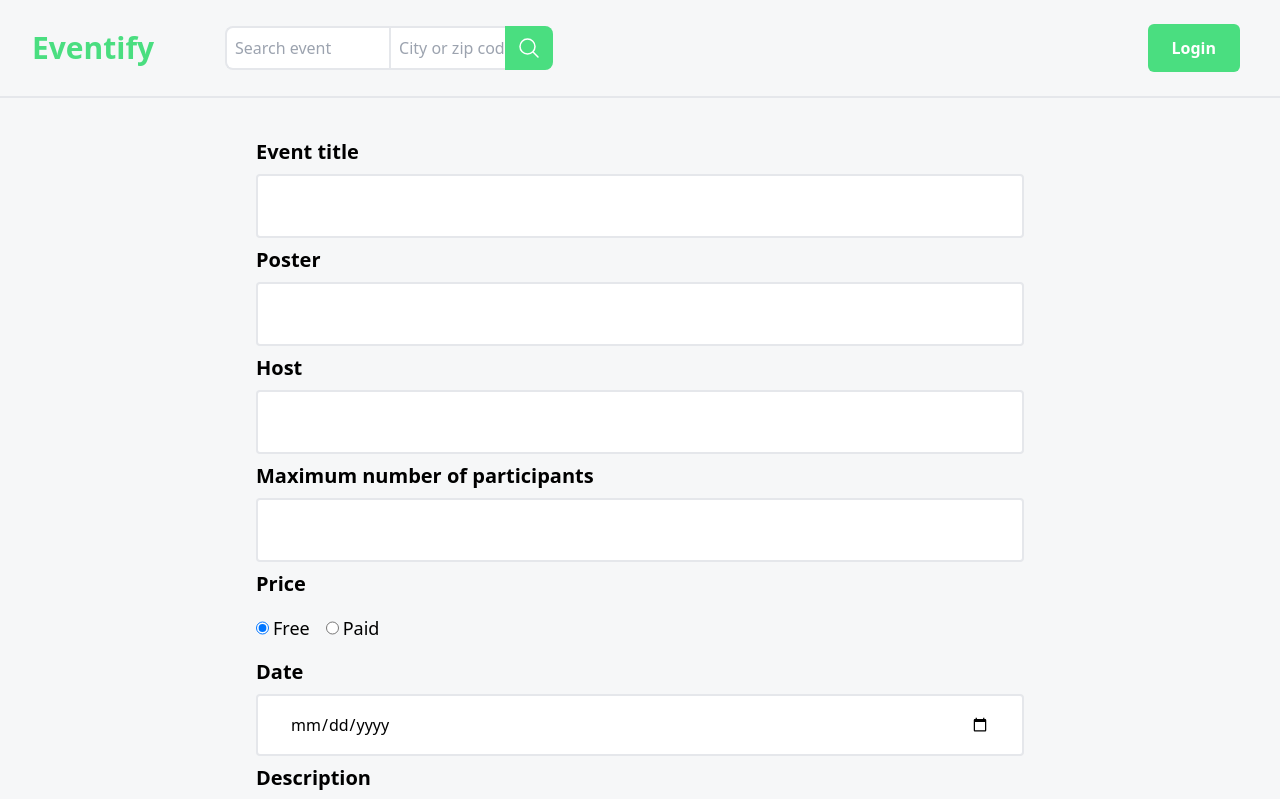
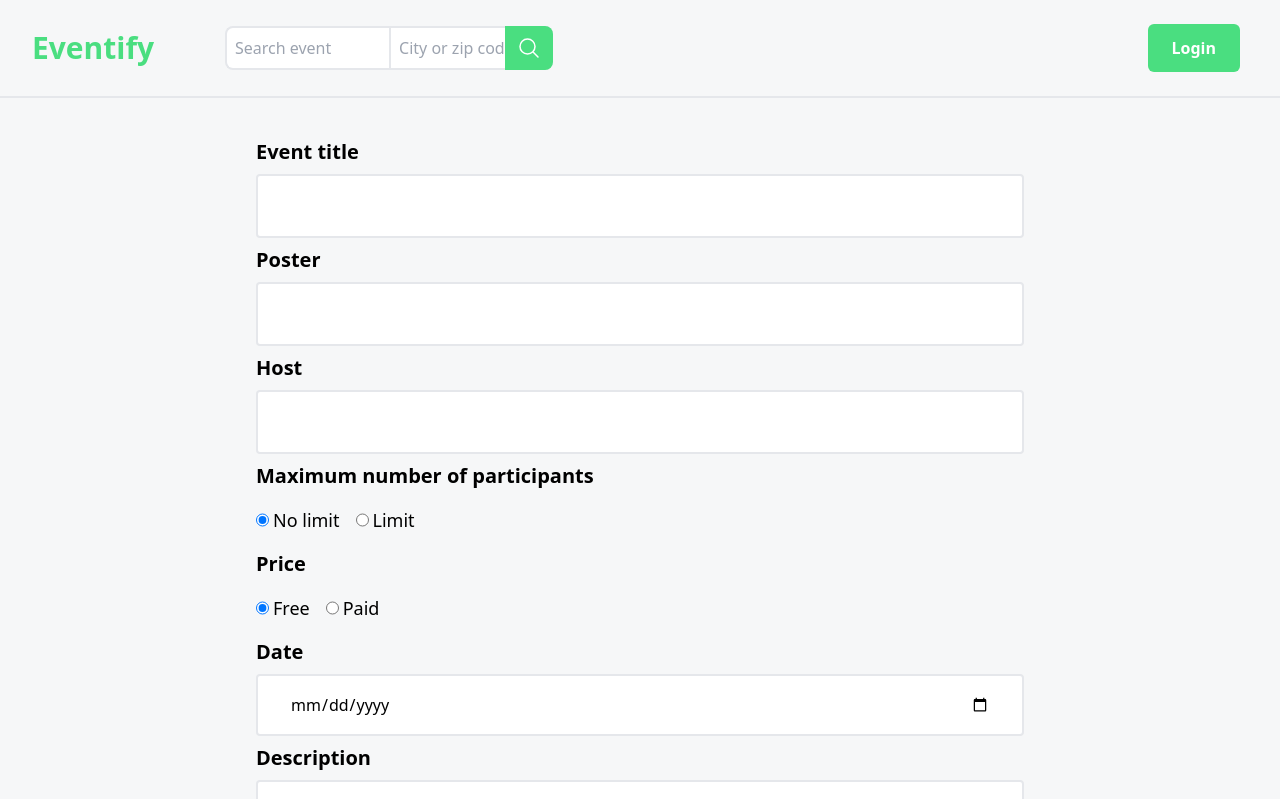
Before and after one commit to Shaymoun/eventify, a React (Vite) app in the folder frontend/: page /add-event in a window 1280 px wide. Shown: the top 799 px of the page. Built offline with nearby package versions, Linux system fonts and the light colour scheme.

Commit message:
refactor: Added external inputs in eventform.

```diff
--- a/frontend/src/App.jsx
+++ b/frontend/src/App.jsx
@@ -10,7 +10,7 @@ import EventDetailPage, {
 	action as deleteEventAction,
 } from "./pages/EventDetail"
 import { action as changeEventAction } from "./components/EventForm"
-import EditEventPage, { action as updateEventAction } from "./pages/EditEvent"
+import EditEventPage from "./pages/EditEvent"
 import ErrorPage from "./pages/Error"
 
 function App() {
@@ -47,7 +47,7 @@ function App() {
 								{
 									path: "edit",
 									element: <EditEventPage />,
-									action: updateEventAction,
+									action: changeEventAction,
 								},
 							],
 						},
--- a/frontend/src/components/Event.jsx
+++ b/frontend/src/components/Event.jsx
@@ -6,11 +6,21 @@ import {
 	CalendarDaysIcon,
 } from "@heroicons/react/24/outline"
 
-const Event = ({ id, title, poster, date, host, ongoingPeoples, price }) => {
+const Event = ({
+	id,
+	title,
+	poster,
+	date,
+	host,
+	ongoingPeoples,
+	maxPeoples,
+	price,
+}) => {
 	const location = useLocation()
 	const path =
 		location.pathname.split("/")[1] === "my-events" ? id : "/my-events/" + id
-	console.log()
+
+	const maxNumberOfPeoples = maxPeoples === 0 ? '' : `/${maxPeoples}`
 	return (
 		<li>
 			<Link to={path}>
@@ -26,11 +36,11 @@ const Event = ({ id, title, poster, date, host, ongoingPeoples, price }) => {
 							<div className='flex'>
 								<div className='flex items-center'>
 									<CheckCircleIcon className='inline-block w-6 h-6 mr-1' />
-									<span>{ongoingPeoples} going </span>
+									<span>{ongoingPeoples}{maxNumberOfPeoples} going </span>
 								</div>
 								<div className='flex items-center ml-2'>
 									<TicketIcon className='inline-block w-6 h-6 mr-1' />
-									<span>{price > 0 ? price : "Free"}</span>
+									<span>{price > 0 ? `${price}$` : "Free"}</span>
 								</div>
 							</div>
 						</div>
--- a/frontend/src/components/EventForm.jsx
+++ b/frontend/src/components/EventForm.jsx
@@ -6,6 +6,11 @@ const EventForm = ({ method, event }) => {
 	const [isEventPaid, setIsEventPaid] = useState(
 		event ? event.price > 0 : false
 	)
+	const [maxNumOfPeoples, setMaxNumOfPeoples] = useState({
+		isLimit: event ? event.maxPeoples > 0 : false,
+		maxAmount: event ? event.maxPeoples : 0,
+	})
+
 	const navigate = useNavigate()
 
 	const cancelHandler = () => {
@@ -58,20 +63,77 @@ const EventForm = ({ method, event }) => {
 					/>
 				</div>
 				<div>
-					<label
-						htmlFor='maxpeoples'
-						className='block py-2 text-xl font-semibold'>
+					<p className='block py-2 text-xl font-semibold'>
 						Maximum number of participants
+					</p>
+					<div className='flex items-center gap-4 my-1'>
+						<div className='flex gap-1'>
+							<input
+								type='radio'
+								id='nolimit'
+								name=''
+								checked={!maxNumOfPeoples.isLimit}
+								onChange={() => {
+									setMaxNumOfPeoples(state => {
+										return { ...state, isLimit: false }
+									})
+								}}
+							/>
+							<label htmlFor='free' className='block text-lg py-1'>
+								No limit
 							</label>
+						</div>
+						<div className='flex gap-1'>
+							<input
+								type='radio'
+								id='limit'
+								name=''
+								checked={maxNumOfPeoples.isLimit}
+								onChange={() => {
+									setMaxNumOfPeoples(state => {
+										return { ...state, isLimit: true }
+									})
+								}}
+							/>
+							<label htmlFor='paid' className='block text-lg '>
+								Limit
+							</label>
+						</div>
+
 						<input
 							type='number'
 							name='maxpeoples'
 							id='maxpeoples'
-						min='1'
-						className='w-full rounded border-2 text-lg px-2 py-1 lg:px-8 lg:py-4'
+							min={event ? event.ongoingPeoples : 0}
+							className={`${
+								!maxNumOfPeoples.isLimit ? "hidden" : "block"
+							} w-20 rounded border-2 px-1 text-lg`}
 							required
-						defaultValue={event ? event.ongoingPeoples : ""}
+							onChange={e => {
+								setMaxNumOfPeoples(state => {
+									return { ...state, maxAmount: e.target.value }
+								})
+							}}
+							defaultValue={event ? event.maxPeoples : 0}
 						/>
+						<div className='flex text-lg'>
+							<p>
+								{event ? "Users joined: " : ""}
+								{event ? event.ongoingPeoples : ""}
+							</p>
+							<input
+								disabled
+								type='text'
+								name='ongoingPeoples'
+								id='ongoingPeoples'
+								min='0'
+								className={`${
+									!maxNumOfPeoples.isLimit ? "hidden" : "block"
+								} w-20 rounded px-1  bg-primary-bg`}
+								defaultValue={event ? `/ ${event.maxPeoples}` : ""}
+							/>
+						</div>
+					</div>
 				</div>
 				<div>
 					<p className='block py-2 text-xl font-semibold'>Price</p>
@@ -112,10 +174,11 @@ const EventForm = ({ method, event }) => {
 							min='0'
 							className={`${
 								!isEventPaid ? "hidden" : "block"
-							} w-full rounded border-2  px-2 py-1 lg:px-8 lg:py-4 text-lg`}
+							} w-20 rounded border-2 px-1 text-lg`}
 							required
 							defaultValue={event ? event.price : 0}
 						/>
+
 					</div>
 				</div>
 				<div>
@@ -148,13 +211,12 @@ const EventForm = ({ method, event }) => {
 				</div>
 				<div className='flex gap-3 ml-auto'>
 					<button
+						onClick={cancelHandler}
 						type='button'
 						className='mt-4 px-4 py-3 bg-gray-500 font-semibold text-white rounded-md lg:mx-auto lg:text-xl'>
 						Cancel
 					</button>
-					<Button
-						onClick={cancelHandler}
-						className='mt-4  lg:mx-auto lg:text-xl'>
+					<Button className='mt-4  lg:mx-auto lg:text-xl'>
 						{method === "PATCH" ? "Save" : "Add event"}
 					</Button>
 				</div>
@@ -168,14 +230,16 @@ export default EventForm
 export const action = async ({ request, params }) => {
 	const method = request.method
 	const data = await request.formData()
+	const onGoing = method === "POST" ? 0 : +data.get("ongoingPeoples")
 
 	const eventData = {
 		title: data.get("title"),
 		poster: data.get("poster"),
 		date: data.get("date"),
 		host: data.get("host"),
-		ongoingPeoples: +data.get("maxpeoples"),
+		ongoingPeoples: onGoing,
 		price: +data.get("price"),
+		maxPeoples: +data.get("maxpeoples"),
 		description: data.get("description"),
 	}
 
--- a/frontend/src/components/EventsList.jsx
+++ b/frontend/src/components/EventsList.jsx
@@ -12,6 +12,7 @@ const EventsList = ({ events }) => {
 					date={event.date}
 					host={event.host}
 					ongoingPeoples={event.ongoingPeoples}
+					maxPeoples={event.maxPeoples}
 					price={event.price}
 				/>
 			))}
--- a/frontend/src/pages/EditEvent.jsx
+++ b/frontend/src/pages/EditEvent.jsx
@@ -9,33 +9,3 @@ const EditEventPage = () => {
 }
 
 export default EditEventPage
-
-export const action = async ({ request, params }) => {
-	const data = await request.formData()
-
-	const eventData = {
-		title: data.get("title"),
-		poster: data.get("poster"),
-		date: data.get("date"),
-		host: data.get("host"),
-		ongoingPeoples: +data.get("maxpeoples"),
-		price: +data.get("price"),
-		description: data.get("description"),
-	}
-
-	const response = await fetch(
-		"http://localhost:8080/events/" + params.eventId,
-		{
-			method: "PATCH",
-			headers: {
-				"Content-Type": "application/json",
-			},
-			body: JSON.stringify(eventData),
-		}
-	)
-
-	if (!response.ok) {
-		throw json({ message: "Could not update event." }, { status: 500 })
-	}
-	return redirect("/my-events")
-}
--- a/frontend/src/pages/EventDetail.jsx
+++ b/frontend/src/pages/EventDetail.jsx
@@ -78,5 +78,5 @@ export const action = async ({ request, params }) => {
 		throw json({ message: "Could not delete event." }, { status: 500 })
 	}
 
-	return redirect("/")
+	return redirect("/my-events")
 }
```
Also changed, not shown: frontend/src/pages/AddEvent.jsx (+0 -27 lines). Lines whose indentation alone changed are shown as unchanged.
